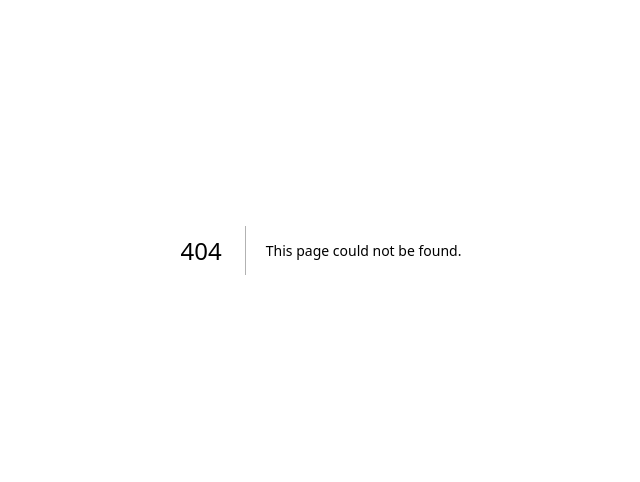
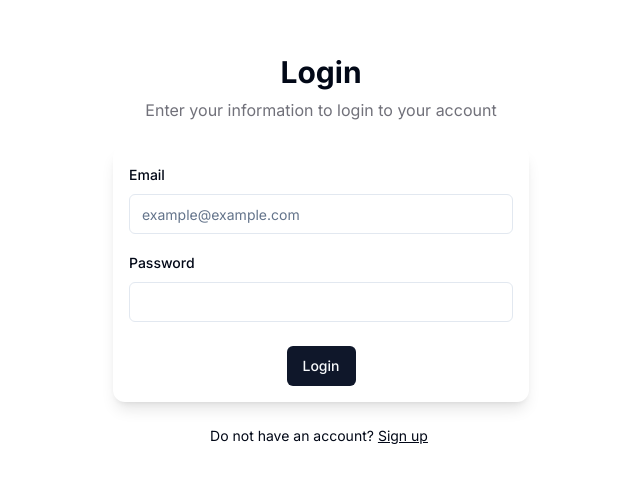
Before and after one commit to KushShriv/Monolithic-to-Microservices-CC, a Next.js app in the folder Monolithic Application/: page /login in a window 1280 px wide. Before the commit this address had no page. Shown: the part 150-632 px from the top of the page, without its empty margins (319-959 px from the left). Built offline with nearby package versions, Linux system fonts and the light colour scheme.

Commit message:
Added Monolithic Application/app/login/page.tsx

```diff
--- /dev/null
+++ b/Monolithic Application/app/login/page.tsx
@@ -0,0 +1,26 @@
+import LoginForm  from './login'
+import Link from 'next/link'
+export default function Login () {
+    return(
+        <main className="flex min-h-screen flex-col items-center justify-center p-4 ">
+        <div className="   lg:w-1/3  space-y-6">
+      <div className="space-y-2 text-center">
+        <h1 className="text-3xl font-bold">Login</h1>
+        <p className="text-zinc-500 dark:text-zinc-400">
+          Enter your information to login to your account
+        </p>
+      </div>
+            <LoginForm/>
+            <div className="mt-4 text-center text-sm">
+        Do not have an account?
+        <Link className=" mx-1 underline" href="/signup">
+          Sign up
+        </Link>
+      </div>
+    </div>
+
+        </main>
+
+    )
+
+}
```
